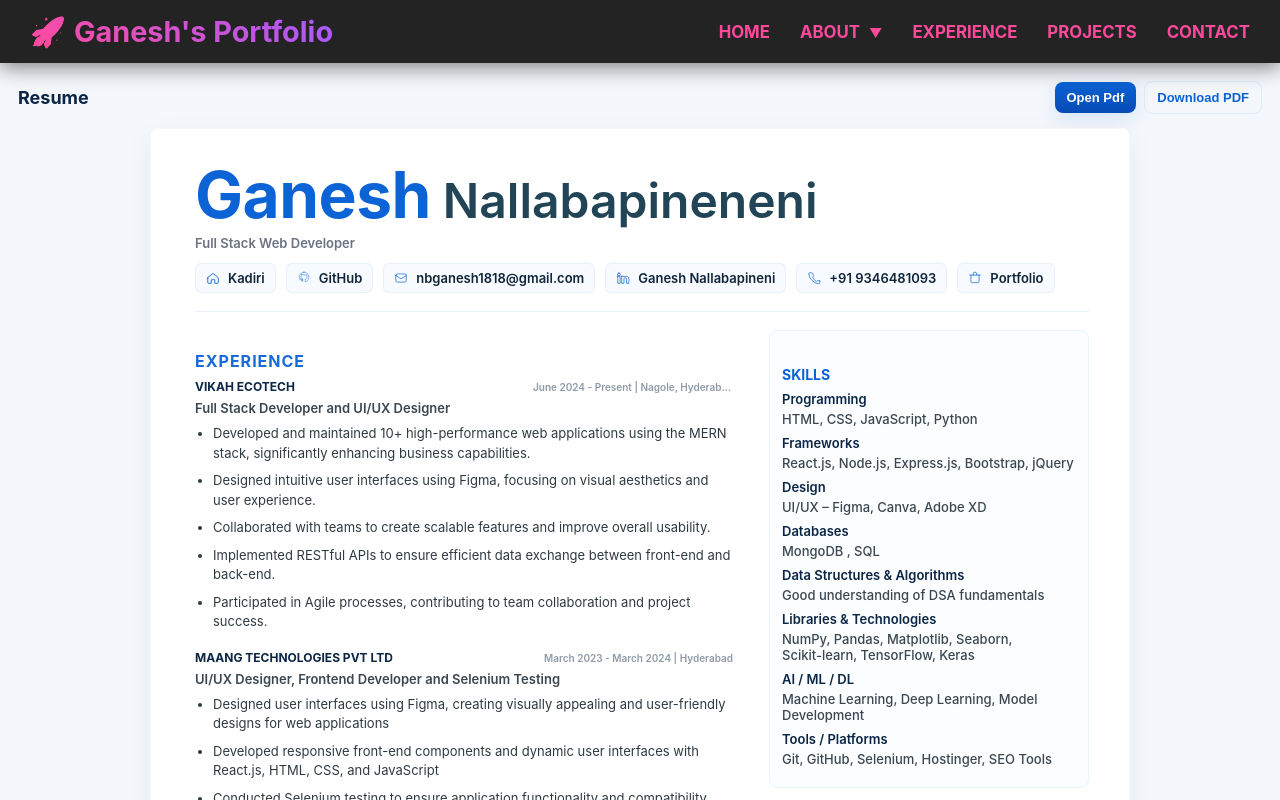
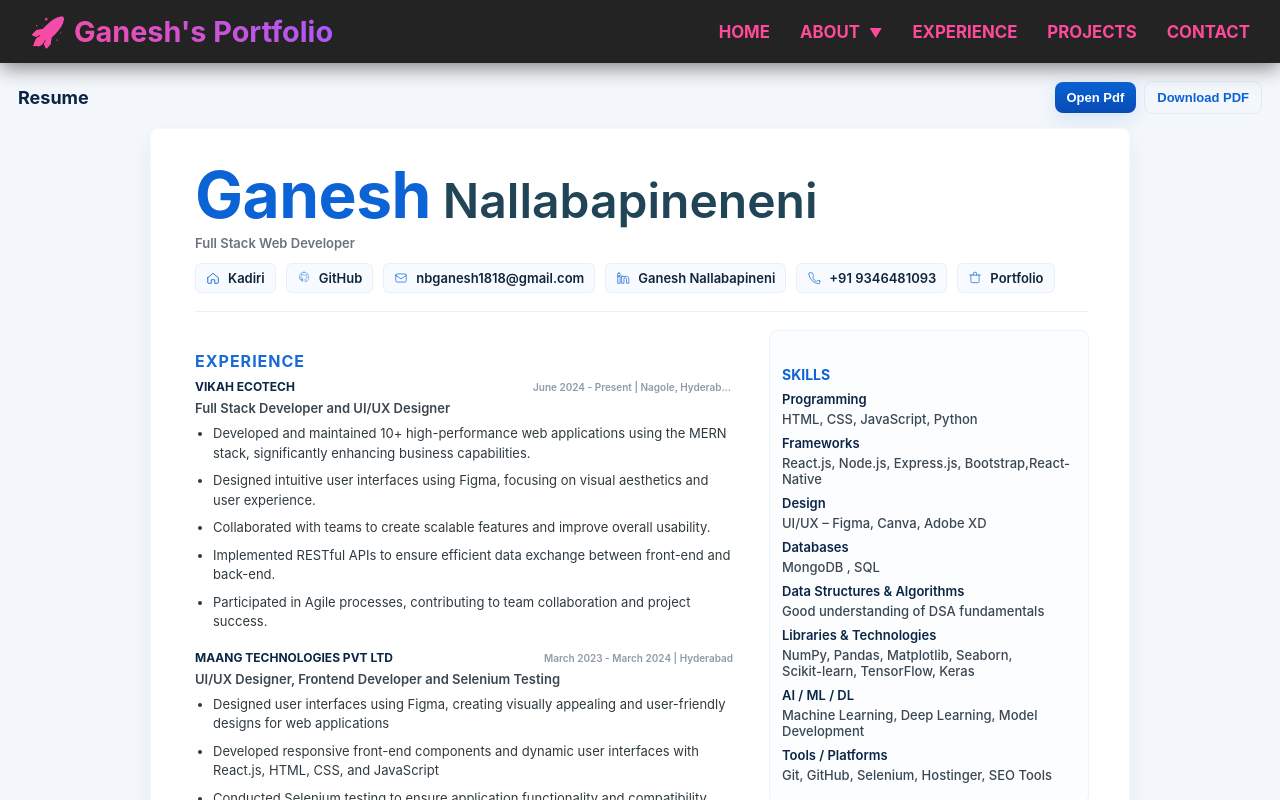
Before and after one commit to GannuNb/Portfolio, a React (Create React App) app: page /resume in a window 1280 px wide. Shown: the top 800 px of the page. Built offline with nearby package versions, Linux system fonts and the light colour scheme.

Commit message:
reactnative

```diff
--- a/src/Home.js
+++ b/src/Home.js
@@ -35,6 +35,9 @@ const Home = () => {
                 <Button className="cta-btn" onClick={() => navigate("/experience")}>
                   Experience
                 </Button>
+                <Button className="cta-btn" onClick={() => navigate("/resume")}>
+                   Resume
+                </Button>
               </div>
             </Col>
 
--- a/src/Resume.js
+++ b/src/Resume.js
@@ -447,7 +447,7 @@ export default function Resume() {
                 <div className={styles.kv}>
                   <div className={styles.kKey}>Frameworks</div>
                   <div className={styles.kVal}>
-                    React.js, Node.js, Express.js, Bootstrap, jQuery
+                    React.js, Node.js, Express.js, Bootstrap,React-Native
                   </div>
                 </div>
 
```
